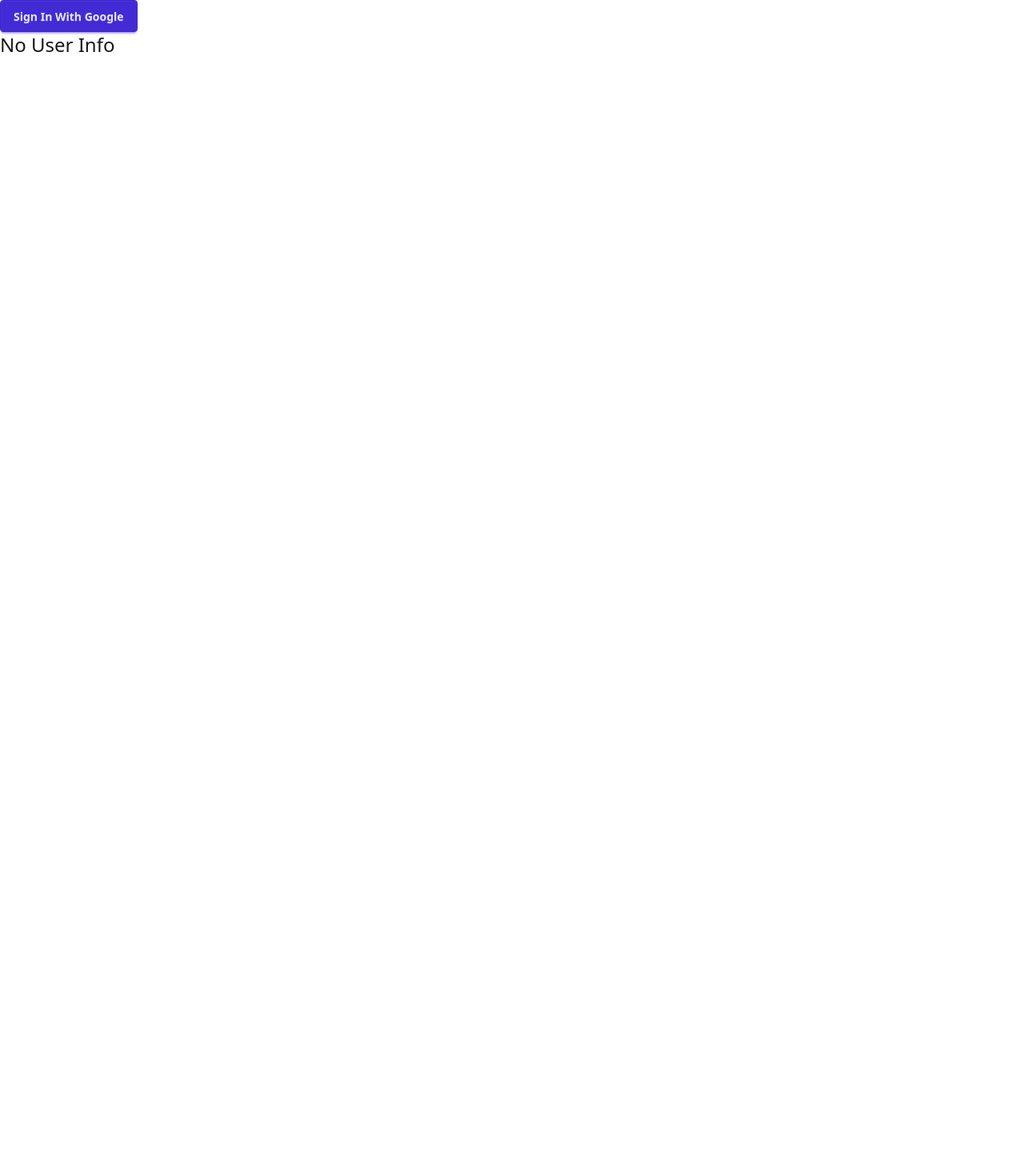
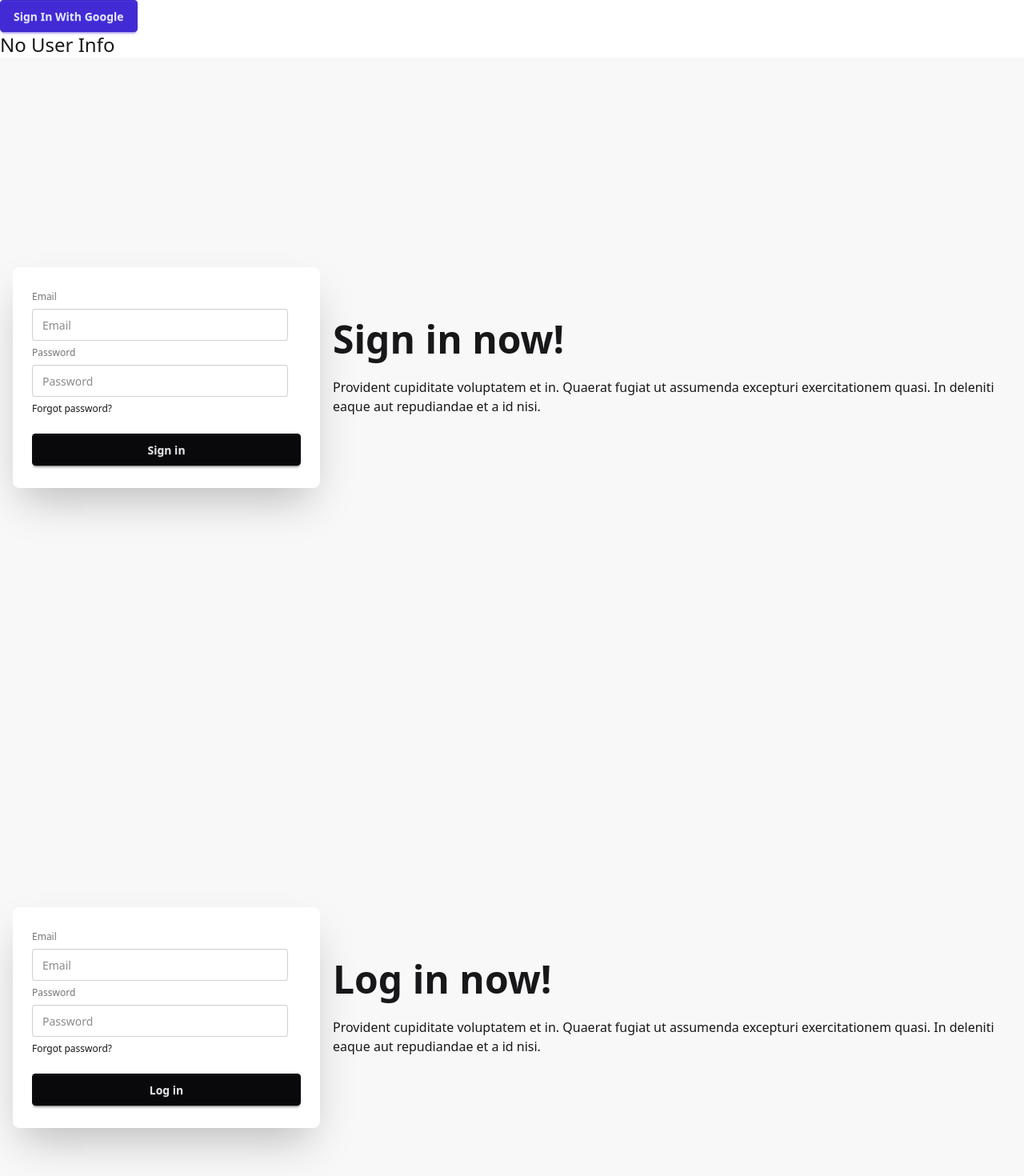
Before and after one commit to KING-ALVI/React-Authentication-Tutorial, a React (Vite) app: page / in a window 1280 px wide. Shown: the top 1470 px of the page at 80% size. Before the commit the page ends 800 px from the top, so only its background shows below. Built offline with nearby package versions, Linux system fonts and the light colour scheme.

Commit message:
edited some code

```diff
--- a/src/components/Main-Section/MainSection.jsx
+++ b/src/components/Main-Section/MainSection.jsx
@@ -36,9 +36,21 @@
       })
   }
 
+  // How to use Firebase Authentication system for Email sign in .
+
+  const handelEmailSignInAuthentication = e => {
+    e.preventDefault();
+
+    const Email = e.target.Email.value;
+    const Password = e.target.Password.value;
+
+    console.log('Email : ', Email, 'Password : ', Password)
+  }
+
+
   return (
     <>
-    {/* Conditional Authentication Button switch */}
+      {/* Conditional Authentication Button switch */}
       {
         UserInfo ?
           <>
@@ -47,7 +59,7 @@
           </>
           :
           <>
-            {/* How to use Google Firebase Authentication system to sign in . */}
+            {/* How to use Firebase Authentication system for Google sign in . */}
             <button onClick={handelGoogleSignInAuthentication} className="btn btn-primary">Sign In With Google</button>
           </>
       }
@@ -62,6 +74,56 @@
           :
           <h1 className="text-2xl">No User Info</h1>
       }
+
+      {/* How to use Firebase Authentication system for Email sign in . */}
+      <div className="hero bg-base-200 min-h-screen">
+        <div className="hero-content flex-col lg:flex-row-reverse">
+          <div className="text-center lg:text-left">
+            <h1 className="text-5xl font-bold">Sign in now!</h1>
+            <p className="py-6">
+              Provident cupiditate voluptatem et in. Quaerat fugiat ut assumenda excepturi exercitationem
+              quasi. In deleniti eaque aut repudiandae et a id nisi.
+            </p>
+          </div>
+          <div className="card bg-base-100 w-full max-w-sm shrink-0 shadow-2xl">
+            <div className="card-body">
+              <form className="fieldset" onSubmit={handelEmailSignInAuthentication}>
+                <label className="label">Email</label>
+                <input type="email" className="input" placeholder="Email" name="Email" />
+                <label className="label">Password</label>
+                <input type="password" className="input" placeholder="Password" name="Password" />
+                <div><a className="link link-hover">Forgot password?</a></div>
+                <button className="btn btn-neutral mt-4">Sign in</button>
+              </form>
+            </div>
+          </div>
+        </div>
+      </div>
+
+      {/* How to use Firebase Authentication system for Email sign in . */}
+      <div className="hero bg-base-200 min-h-screen">
+        <div className="hero-content flex-col lg:flex-row-reverse">
+          <div className="text-center lg:text-left">
+            <h1 className="text-5xl font-bold">Log in now!</h1>
+            <p className="py-6">
+              Provident cupiditate voluptatem et in. Quaerat fugiat ut assumenda excepturi exercitationem
+              quasi. In deleniti eaque aut repudiandae et a id nisi.
+            </p>
+          </div>
+          <div className="card bg-base-100 w-full max-w-sm shrink-0 shadow-2xl">
+            <div className="card-body">
+              <form className="fieldset" onSubmit={handelEmailSignInAuthentication}>
+                <label className="label">Email</label>
+                <input type="email" className="input" placeholder="Email" name="Email" />
+                <label className="label">Password</label>
+                <input type="password" className="input" placeholder="Password" name="Password" />
+                <div><a className="link link-hover">Forgot password?</a></div>
+                <button className="btn btn-neutral mt-4">Log in</button>
+              </form>
+            </div>
+          </div>
+        </div>
+      </div>
     </>
   )
 
```
